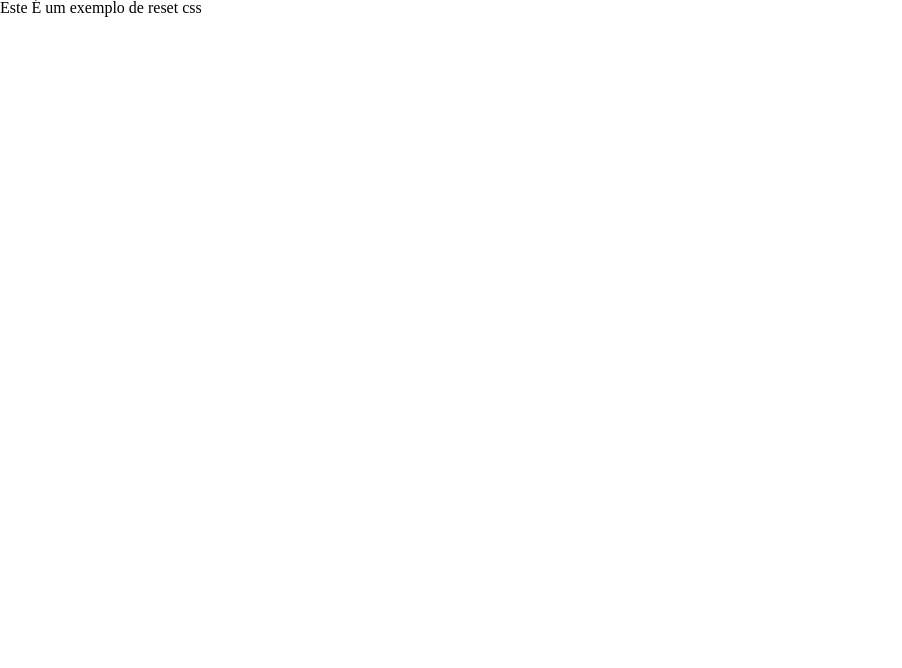
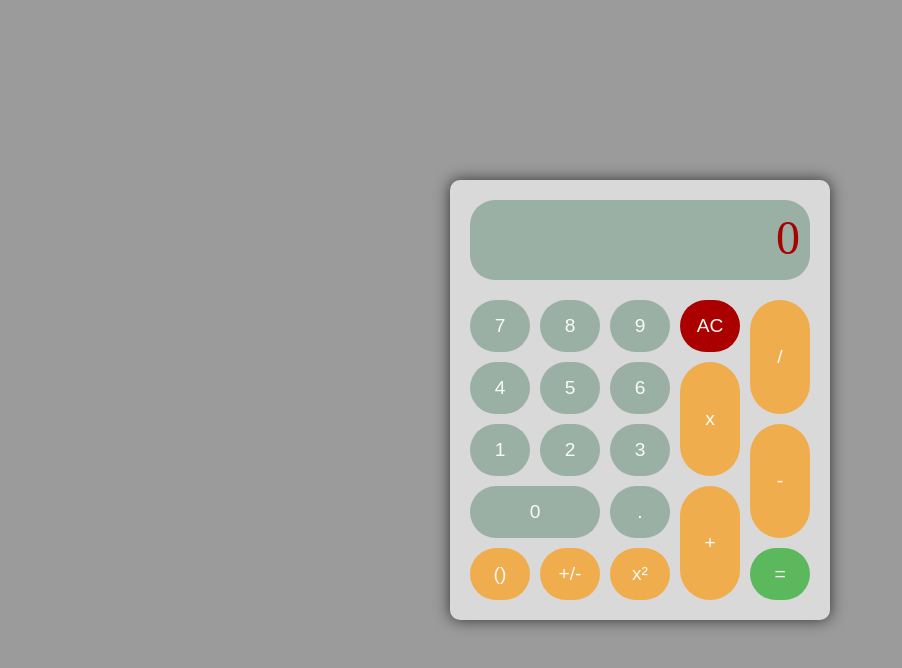
Before and after one commit to davitavares07/Projeto_Calculadora, a plain HTML site: page index.html in a window 1280 px wide. Shown: the whole page, without its empty margins (0-902 px from the left). Drawn offline with Linux system fonts and the light colour scheme.

Commit message:
Ajuste para o modelo apresentado e adaptação

```diff
--- a/index.html
+++ b/index.html
@@ -1,15 +1,48 @@
 <!DOCTYPE html>
-<html lang="en">
+<html lang="pt-BR">
 <head>
     <meta charset="UTF-8">
     <meta name="viewport" content="width=device-width, initial-scale=1.0">
-    <title>Document</title>
-    <script src="script.js"></script>
-    <link rel="stylesheet" href="reset.css">
+    <title>Calculadora Simples</title>
     <link rel="stylesheet" href="style.css">
 </head>
 <body>
-    <h1> Este É um exemplo de reset css</h1>
 
+
+
+    <div class="calculadora">
+        <div class="tela" id="tela">0</div>
+        <div class="botoes">
+            <button class="botao" onclick="adicionarNumero('7')">7</button>
+            <button class="botao" onclick="adicionarNumero('8')">8</button>
+            <button class="botao" onclick="adicionarNumero('9')">9</button>
+            <button class="botao funcao" onclick="limparTela()">AC</button>
+            <button class="botao operacao" onclick="adicionarOperacao('/')">/</button>
+
+
+            <button class="botao" onclick="adicionarNumero('4')">4</button>
+            <button class="botao" onclick="adicionarNumero('5')">5</button>
+            <button class="botao" onclick="adicionarNumero('6')">6</button>
+            <button class="botao operacao" onclick="adicionarOperacao('*')">x</button>
+
+            <button class="botao" onclick="adicionarNumero('1')">1</button>
+            <button class="botao" onclick="adicionarNumero('2')">2</button>
+            <button class="botao" onclick="adicionarNumero('3')">3</button>
+            <button class="botao operacao" onclick="adicionarOperacao('-')">-</button>
+
+            <button class="botao zero" onclick="adicionarNumero('0')">0</button>
+            <button class="botao" onclick="adicionarNumero('.')">.</button>
+            <button class="botao operacao" onclick="adicionarOperacao('+')">+</button>
+            <button class="botao especial" onclick="adicionarOperacao('par')">()</button>
+            <button class="botao especial" onclick="adicionarOperacao('inv')">+/-</button>
+            <button class="botao especial" onclick="adicionarOperacao('exp')">x²</button>
+
+
+            <button class="botao igual" onclick="calcular()">=</button>
+
+
+
+        </div>
+    </div>
 </body>
 </html>
--- a/style.css
+++ b/style.css
@@ -0,0 +1,107 @@
+body {
+    display: flex;
+    justify-content: center;
+    align-items: center;
+    min-height: 100vh;
+    background-color: #9b9b9b;
+    margin: 0;
+    font-family: 'Times New Roman', Times, serif;
+}
+
+.calculadora {
+    background-color: #D9D9D9;
+    border-radius: 10px;
+    padding: 20px;
+    box-shadow: 0 0 15px #303030;
+    width: 340px; /* Largura da calculadora */
+}
+
+.tela {
+    background-color: #9AB0A4;
+    color: #a70101;
+    font-size: 3em;
+    text-align: right;
+    padding-left: 15px;
+    padding-right: 10px;
+    padding-top: 10px;
+    padding-bottom: 15px;
+    border-radius: 25px;
+    margin-bottom: 20px;
+    min-height: 50px;
+    overflow-x: auto;
+    word-wrap: break-word;
+}
+
+.botoes {
+    display: grid;
+    grid-template-columns: repeat(5, 1fr); /* Cria 4 colunas de tamanho igual */
+    gap: 10px; /* Espaçamento entre os botões */
+}
+
+.botao {
+    background-color: #9AB0A4;
+    color: #fafafa;
+    border: none;
+    border-radius: 100px;
+    padding: 15px;
+    font-size: 1.2em;
+    cursor: crosshair;
+    transition: background-color 0.2s;
+}
+
+.botao:hover {
+    background-color: #555555;
+}
+
+.botao:active {
+    background-color: #777;
+}
+
+.botao.operacao {
+    background-color: #f0ad4e; /* Cor laranja para operações */
+    color: #fafafa;
+    grid-row: span 2;
+}
+
+.botao.especial {
+    background-color: #f0ad4e; /* Cor laranja para operações */
+    color: #fafafa;
+}
+
+.botao.especial:hover {
+    background-color: #ec971f;
+}
+
+.botao.funcao {
+    background-color: #ab0000; /* Cor laranja para operações */
+    color: #fafafa;
+}
+
+.botao.funcao:hover {
+    background-color: #560000;
+}
+
+.botao.operacao:hover {
+    background-color: #ec971f;
+}
+
+.botao.operacao:active {
+    background-color: #d58512;
+}
+
+.botao.igual {
+    background-color: #5cb85c; /* Cor verde para o botão de igual */
+    color: #fafafa;
+}
+
+.botao.igual:hover {
+    background-color: #1c8c1c;
+}
+
+.botao.igual:active {
+    background-color: #449d44;
+}
+
+.botao.zero {
+    grid-column: span 2; /* Faz o botão zero ocupar 2 colunas */
+}
```
